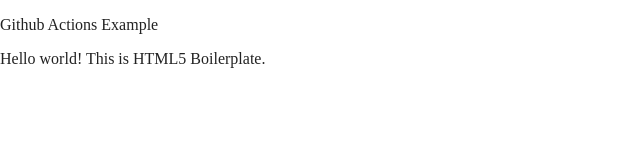
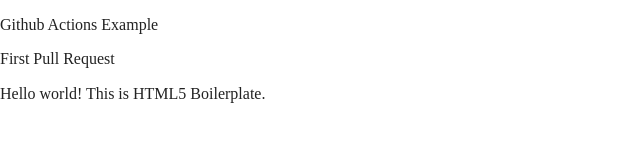
Before and after one commit to enes-g/actionsExample, a website built with Parcel: page index.html in a window 1280 px wide. Shown: the whole page, without its empty margins (0-640 px from the left). Built offline with nearby package versions, Linux system fonts and the light colour scheme.

Commit message:
update message

```diff
--- a/index.html
+++ b/index.html
@@ -25,6 +25,7 @@
 <body>
 
   <p> Github Actions Example </p>
+  <p>First Pull Request</p>
 
   <!-- Add your site or application content here -->
   <p>Hello world! This is HTML5 Boilerplate.</p>
```
Also changed, not shown: .github/workflows/main.yml.
